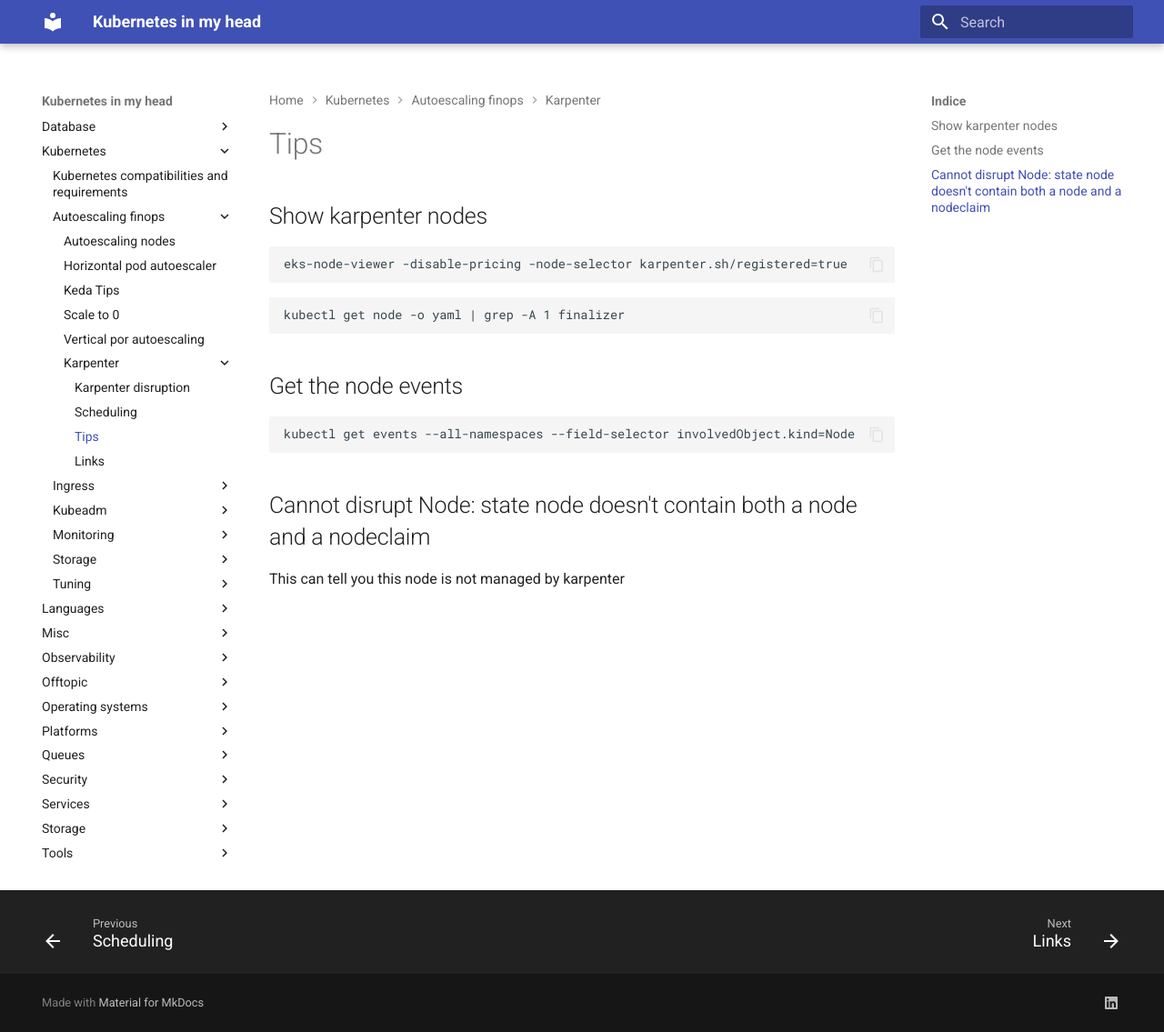
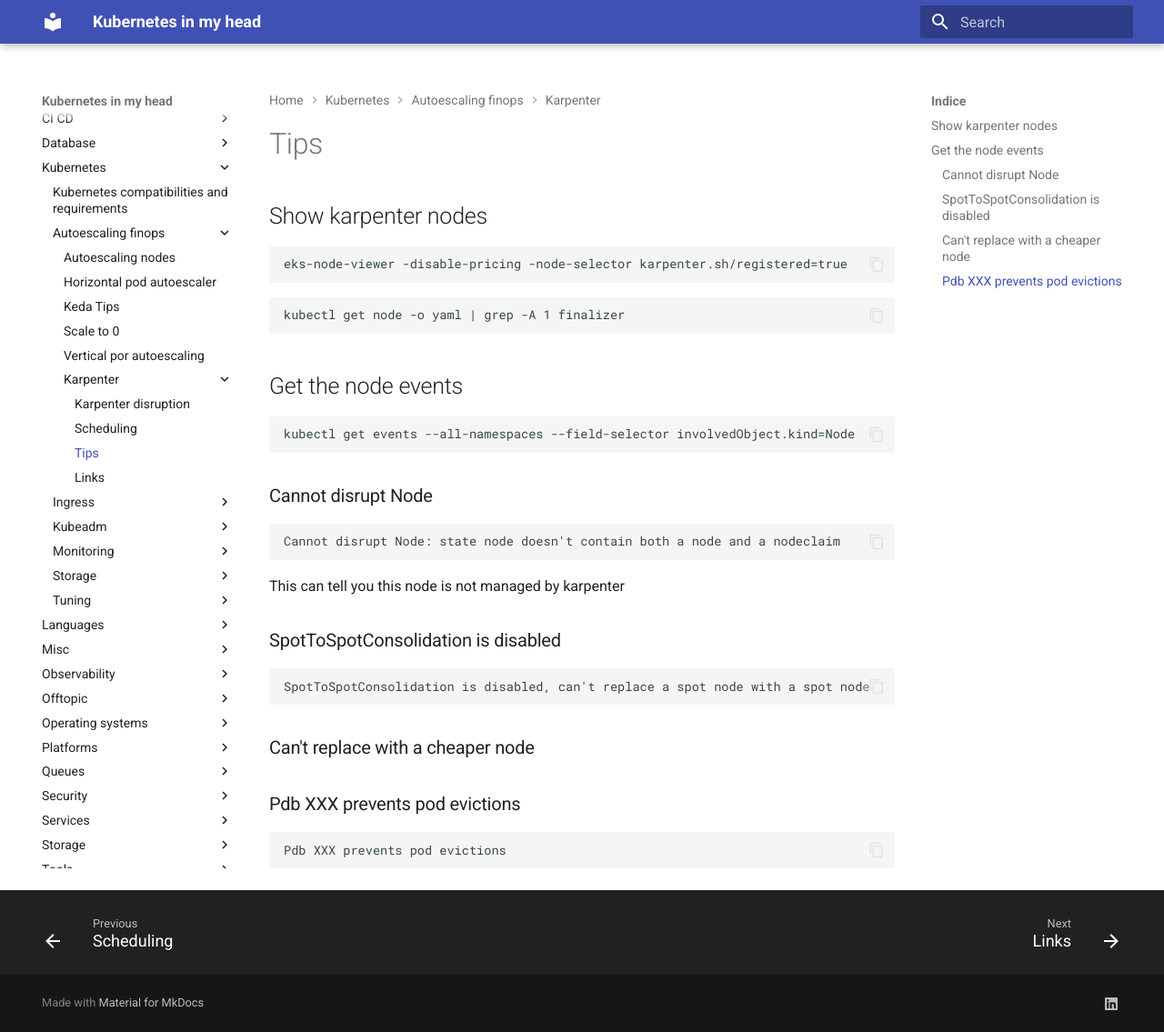
Before and after one commit to jorgelon/kubernetesinmyhead.net, an MkDocs documentation site: the page built from docs/kubernetes/autoescaling-finops/karpenter/7-tips.md, in a window 1280 px wide and 1135 px high. Shown: the whole window at 91% size. Built offline with MkDocs 1.6.1 and Material for MkDocs 9.7.7, drawn with Linux system fonts in a browser that asks for light colours.

Commit message:
more info and events

````diff
--- a/docs/kubernetes/autoescaling-finops/karpenter/7-tips.md
+++ b/docs/kubernetes/autoescaling-finops/karpenter/7-tips.md
@@ -16,6 +16,24 @@ kubectl get node -o yaml | grep -A 1 finalizer
 kubectl get events --all-namespaces --field-selector involvedObject.kind=Node
 ```
 
-## Cannot disrupt Node: state node doesn't contain both a node and a nodeclaim
+### Cannot disrupt Node
+
+```txt
+Cannot disrupt Node: state node doesn't contain both a node and a nodeclaim
+```
 
 This can tell you this node is not managed by karpenter
+
+### SpotToSpotConsolidation is disabled
+
+```txt
+SpotToSpotConsolidation is disabled, can't replace a spot node with a spot node
+```
+
+### Can't replace with a cheaper node
+
+### Pdb XXX prevents pod evictions
+
+```txt
+Pdb XXX prevents pod evictions
+```
````
